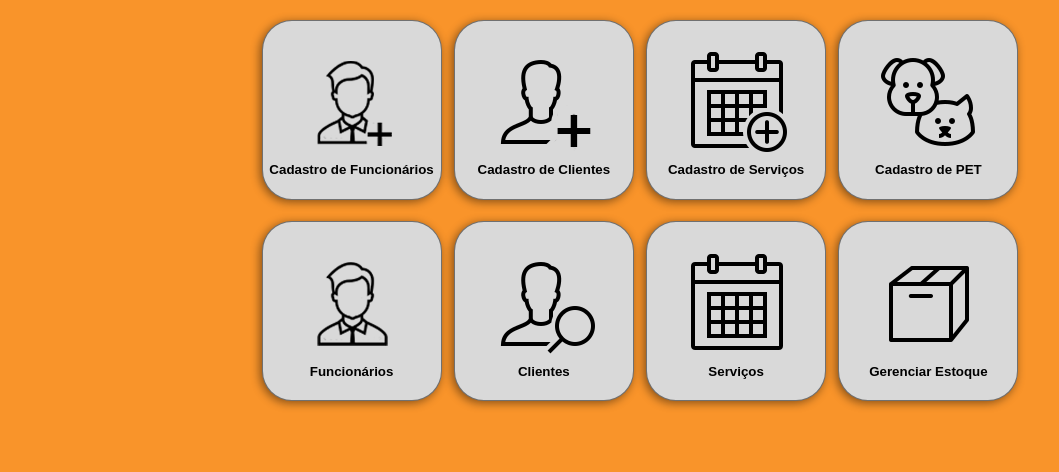
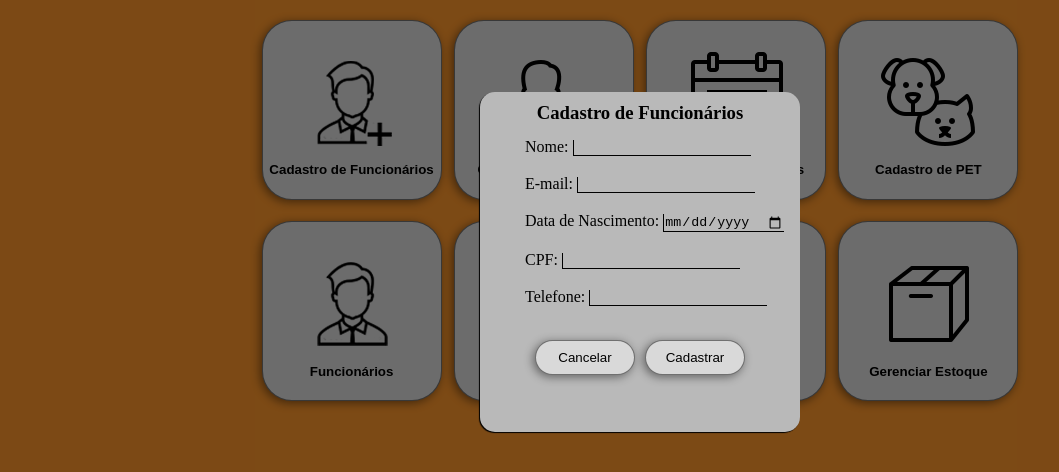
Before and after one commit to Vieirinhagui/E-Pet, a plain HTML site: page dashboard.html in a window 1280 px wide. Both pictures are taken after a click on the button "Cadastro de Funcionários". Shown: the part 138-610 px from the top of the page, without its empty margins (0-1059 px from the left). Drawn offline with Linux system fonts and the light colour scheme.

Commit message:
att modal

```diff
--- a/assets/css/dashboard.css
+++ b/assets/css/dashboard.css
@@ -60,7 +60,63 @@ a{
 .icon-buttons:hover{
     width: 110px;
 }
+.modal-container{
+    height: 100vh;
+    width: 100vw;
+    background-color: rgba(0,0,0,0.5);
+    top: 0;
+    left: 0;
+    z-index: 999;
+    position: fixed;
+    display: none;
+    justify-content: center;
+    align-items: center;
+}
+.modal-cad-fun{
+    background-color: #b9b9b9;
+    width: 22%;
+    min-width: 300px;
+    height: 40%;
+    border-radius: 15px;
+    padding: 10px;
+    box-shadow: -1px 1px 1px black;
+}
 
+.campo1,.campo{
+    padding: 5px;
+    margin-top: 3%;
+    margin-left: 10%;
+}
+.buttons{
+    display: flex;
+    justify-content: center;
+    align-items: flex-end;
+    height: 8vh;
+}
+input{
+    background-color: #b9b9b9;
+    border-bottom: 1px solid black;
+    border-left: 1px solid black;
+}
+input:focus{
+    box-shadow: 0 0 0 0;
+    outline: 0;
+}
+.modal-titulo{
+    display: flex;
+    justify-content: center;
+}
+.mostrar{
+    display: flex;
+}
+#modal-bnt-can,#modal-bnt-cad{
+    width: 100px;
+    height:35px;
+    cursor:pointer;
+}
+#modal-bnt-cad{
+    margin-left:10px;
+}
 @media (min-width:380px) and (max-width:450px){
     *{
         border: 0;
--- a/dashboard.html
+++ b/dashboard.html
@@ -12,7 +12,7 @@
 
 <body>
     <div class="div_logo">
-       <a href="index.html"><img src="assets\images\logo-preta.png" id="logo" alt=""></a>
+        <a href="index.html"><img src="assets\images\logo-preta.png" id="logo" alt=""></a>
     </div>
     <div class="dashboard">
 
@@ -30,7 +30,7 @@
 
         <div class="middle-buttons">
 
-            <button id="fun"><img src="assets\images\icon-funcionario.png" class="icon-buttons"><b>Funcionários</b></button>
+            <button id="fun"><img src="assets\images\icon-funcionario.png"class="icon-buttons"><b>Funcionários</b></button>
 
             <button id="cli"><img src="assets\images\icon-cliente.png" class="icon-buttons"><b>Clientes</b></button>
 
@@ -39,7 +39,80 @@
             <button id="estoque"><img src="assets\images\icon-estoque.png" class="icon-buttons"><b>Gerenciar Estoque</b></button>
 
         </div>
+
     </div>
+
+    <div id="modal-cad-fun" class="modal-container">
+
+        <div class="modal-cad-fun">
+
+            <div class="modal-titulo">
+                <h3>Cadastro de Funcionários</h3>
+            </div>
+
+            <form>
+
+                <div class="campo1">
+
+                    <label for="">Nome:</label>
+
+                    <input type="text">
+
+                </div>
+
+                <div class="campo">
+
+                    <label for="">E-mail:</label>
+
+                    <input type="email" name="" id="">
+
+                </div>
+
+                <div class="campo">
+
+                    <label for="">Data de Nascimento:</label>
+
+                    <input type="date" name="" id="">
+
+                </div>
+
+                <div class="campo">
+
+                    <label for="">CPF:</label>
+
+                    <input type="cpf">
+
+                </div>
+
+                <div class="campo">
+
+                    <label for="">Telefone:</label>
+
+                    <input type="telefone">
+
+                </div>
+
+                <div class="buttons">
+
+                    <button id="modal-bnt-can">Cancelar</button>
+
+                    <button id="modal-bnt-cad">Cadastrar</button>
+
+                </div>
+
+            </form>
+
+        </div>
+
+    </div>
+<script>
+    function iniciaModal(modalID){
+        const modal = document.getElementById(modalID);
+        modal.classList.add("mostrar");
+    }
+    const cadFun = document.querySelector("#cad_fun");
+    cadFun.addEventListener('click', () => iniciaModal('modal-cad-fun'));
+</script>
 </body>
 
 </html>
```
Also changed, not shown: assets/js/script.js (line endings or trailing spaces).
